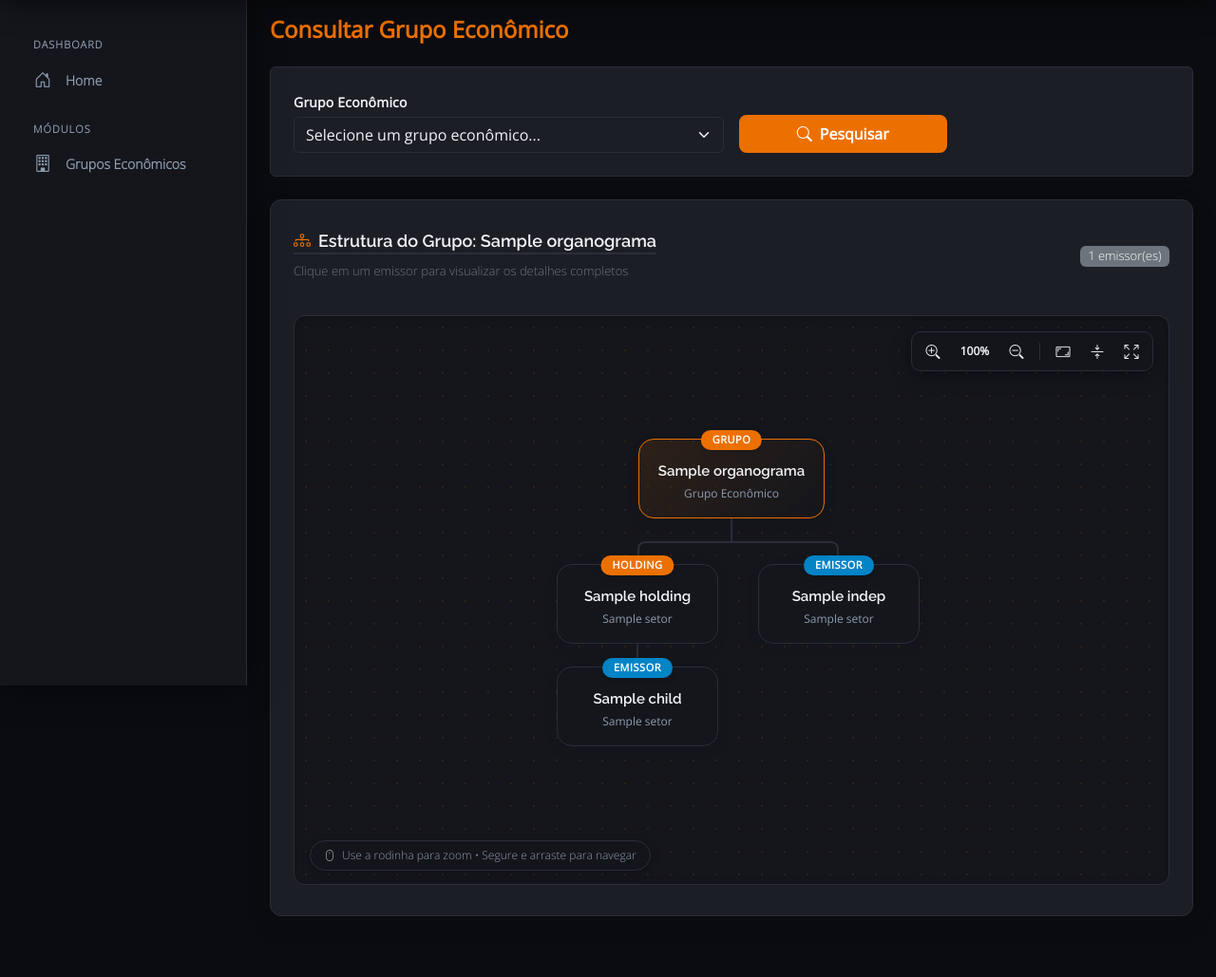
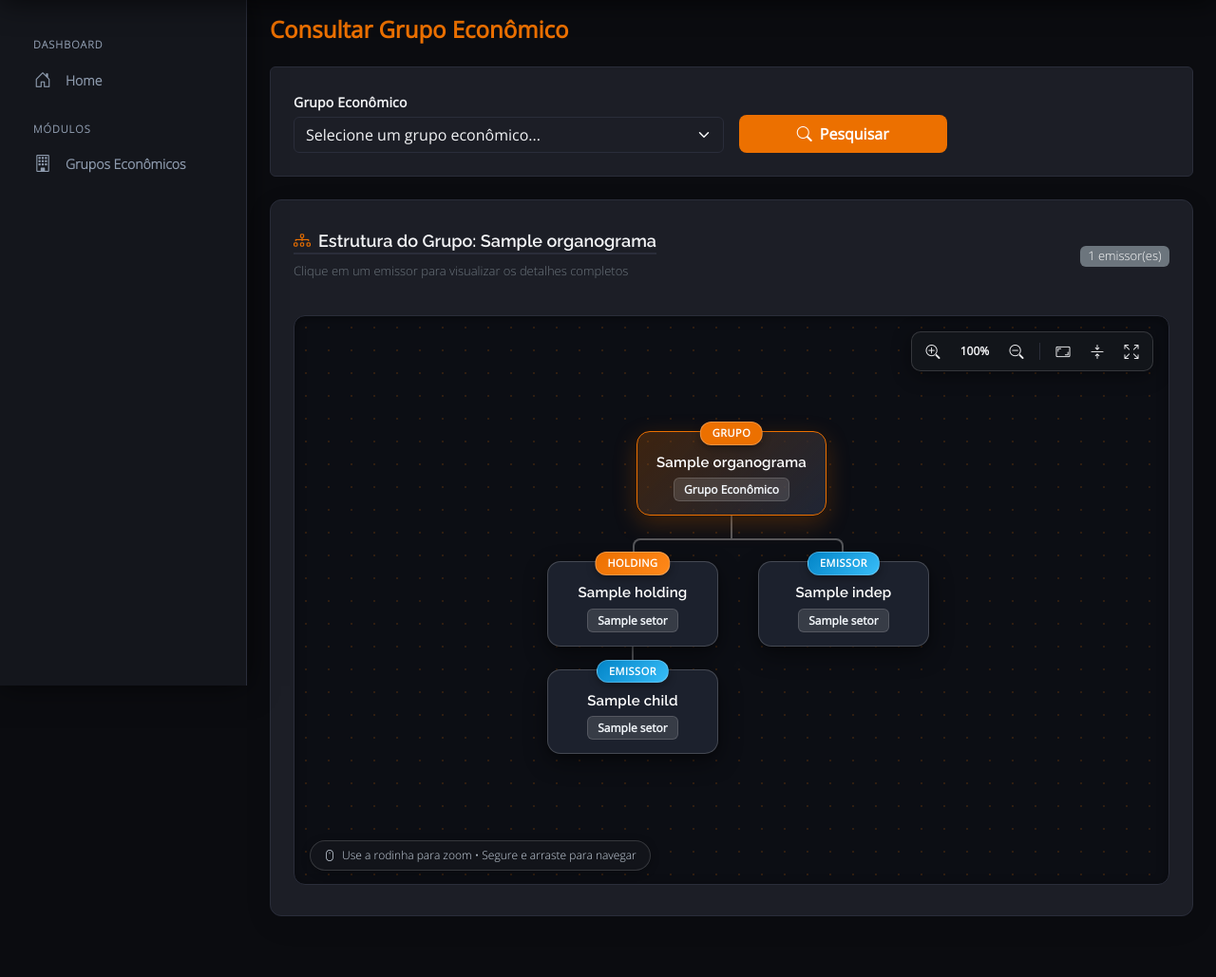
Before and after one commit to henrpro/app-credit-risk-system-frontend, a Flask app: template src/blueprints/grupos_economicos/templates/grupos_economicos_consultar.html in a window 1280 px wide. Shown: the part 78-1107 px from the top of the page at 95% size. Run offline with Flask 3, Linux system fonts and the light colour scheme; the template is opened without the code that fills it: most values are stand-ins (such as "Sample title", 1, 10 or a date in 2020); parts of the project's set-up code (start-up, migrations or seed data) failed here and were passed over; some libraries are stand-ins or nearby versions.

Commit message:
feat: add interactive economic group visualization and consulting dashboard

```diff
--- a/src/blueprints/grupos_economicos/static/css/grupos_economicos.css
+++ b/src/blueprints/grupos_economicos/static/css/grupos_economicos.css
@@ -273,20 +273,20 @@
   position: relative;
   width: 100%;
   height: 600px;
-  background-color: var(--color-bg-secondary);
-  background-image: radial-gradient(rgba(236, 112, 0, 0.12) 1.2px, transparent 1.2px);
+  background-color: #0c0e14;
+  background-image: radial-gradient(rgba(236, 112, 0, 0.16) 1.2px, transparent 1.2px);
   background-size: 24px 24px;
   border: 1.5px solid var(--color-border);
   border-radius: 12px;
   overflow: hidden;
-  box-shadow: inset 0 2px 10px rgba(0, 0, 0, 0.25);
+  box-shadow: inset 0 2px 12px rgba(0, 0, 0, 0.35);
   transition: all 0.3s ease;
 }
 
 [data-theme="light"] .org-viewport-container {
-  background-color: #f8fafc;
-  background-image: radial-gradient(rgba(236, 112, 0, 0.15) 1.2px, transparent 1.2px);
-  box-shadow: inset 0 2px 8px rgba(0, 0, 0, 0.06);
+  background-color: #f1f5f9;
+  background-image: radial-gradient(rgba(236, 112, 0, 0.18) 1.2px, transparent 1.2px);
+  box-shadow: inset 0 2px 8px rgba(0, 0, 0, 0.08);
 }
 
 .org-viewport-container.is-fullscreen {
@@ -309,17 +309,18 @@
   display: flex;
   align-items: center;
   gap: 4px;
-  background: rgba(20, 22, 28, 0.88);
+  background: rgba(20, 22, 28, 0.92);
   backdrop-filter: blur(10px);
   -webkit-backdrop-filter: blur(10px);
-  border: 1px solid var(--color-border);
+  border: 1px solid rgba(255, 255, 255, 0.15);
   border-radius: 10px;
   padding: 4px 6px;
   box-shadow: 0 4px 20px rgba(0, 0, 0, 0.4);
 }
 
 [data-theme="light"] .org-controls-bar {
-  background: rgba(255, 255, 255, 0.92);
+  background: rgba(255, 255, 255, 0.94);
+  border-color: #cbd5e1;
   box-shadow: 0 4px 15px rgba(0, 0, 0, 0.1);
 }
 
@@ -374,20 +375,22 @@
   z-index: 30;
   font-size: 12px;
   font-weight: 500;
-  color: var(--color-text-muted);
-  background: rgba(20, 22, 28, 0.85);
+  color: #cbd5e1;
+  background: rgba(20, 22, 28, 0.88);
   backdrop-filter: blur(8px);
   -webkit-backdrop-filter: blur(8px);
   padding: 6px 14px;
   border-radius: 20px;
-  border: 1px solid var(--color-border);
+  border: 1px solid rgba(255, 255, 255, 0.15);
   pointer-events: none;
-  box-shadow: 0 2px 10px rgba(0, 0, 0, 0.25);
+  box-shadow: 0 2px 10px rgba(0, 0, 0, 0.3);
   user-select: none;
 }
 
 [data-theme="light"] .org-pan-help-badge {
-  background: rgba(255, 255, 255, 0.88);
+  color: #475569;
+  background: rgba(255, 255, 255, 0.9);
+  border-color: #cbd5e1;
   box-shadow: 0 2px 8px rgba(0, 0, 0, 0.08);
 }
 
@@ -442,12 +445,13 @@
   align-items: center;
 }
 
+/* Linhas conectoras com alto contraste */
 .org-tree li::before, .org-tree li::after {
   content: '';
   position: absolute;
   top: 0;
   right: 50%;
-  border-top: 2px solid var(--color-border);
+  border-top: 2px solid rgba(255, 255, 255, 0.3);
   width: 50%;
   height: 24px;
 }
@@ -455,7 +459,7 @@
 .org-tree li::after {
   right: auto;
   left: 50%;
-  border-left: 2px solid var(--color-border);
+  border-left: 2px solid rgba(255, 255, 255, 0.3);
 }
 
 .org-tree li:only-child::after, .org-tree li:only-child::before {
@@ -471,7 +475,7 @@
 }
 
 .org-tree li:last-child::before {
-  border-right: 2px solid var(--color-border);
+  border-right: 2px solid rgba(255, 255, 255, 0.3);
   border-radius: 0 8px 0 0;
 }
 
@@ -484,86 +488,145 @@
   position: absolute;
   top: 0;
   left: 50%;
-  border-left: 2px solid var(--color-border);
+  border-left: 2px solid rgba(255, 255, 255, 0.3);
   width: 0;
   height: 24px;
   transform: translateX(-50%);
 }
 
+[data-theme="light"] .org-tree li::before,
+[data-theme="light"] .org-tree li::after,
+[data-theme="light"] .org-tree li:last-child::before,
+[data-theme="light"] .org-tree ul ul::before {
+  border-color: #94a3b8;
+}
+
+/* Nós do Organograma com alto contraste */
 .org-node {
-  background-color: var(--color-bg-secondary);
-  border: 1.5px solid var(--color-border);
-  border-radius: 16px;
-  padding: 18px 20px;
-  min-width: 170px;
-  max-width: 220px;
-  box-shadow: 0 4px 15px rgba(0, 0, 0, 0.06);
-  display: inline-block;
+  background-color: #1c212d;
+  border: 1.5px solid rgba(255, 255, 255, 0.18);
+  border-radius: 14px;
+  padding: 16px 18px 14px 18px;
+  min-width: 180px;
+  max-width: 240px;
+  box-shadow: 0 8px 24px rgba(0, 0, 0, 0.45), 0 2px 6px rgba(0, 0, 0, 0.25);
+  display: inline-flex;
+  flex-direction: column;
+  align-items: center;
+  justify-content: center;
   position: relative;
   z-index: 2;
   text-align: center;
   cursor: pointer;
   transition: all 0.25s cubic-bezier(0.4, 0, 0.2, 1);
-  color: var(--color-text-main);
+  color: #ffffff;
   outline: none;
 }
 
+[data-theme="light"] .org-node {
+  background-color: #ffffff;
+  border: 1.5px solid #cbd5e1;
+  color: #0f172a;
+  box-shadow: 0 6px 20px rgba(0, 0, 0, 0.08), 0 2px 6px rgba(0, 0, 0, 0.04);
+}
+
 .org-node:hover {
-  background-color: var(--color-bg-card);
+  background-color: #242b3b;
   border-color: var(--color-accent);
-  box-shadow: 0 6px 20px rgba(236, 112, 0, 0.25);
+  box-shadow: 0 10px 30px rgba(236, 112, 0, 0.35);
+  transform: translateY(-3px);
+}
+
+[data-theme="light"] .org-node:hover {
+  background-color: #ffffff;
+  border-color: var(--color-accent);
+  box-shadow: 0 10px 25px rgba(236, 112, 0, 0.22);
   transform: translateY(-3px);
 }
 
 .org-node.root-node {
   border-color: var(--color-accent);
-  background: linear-gradient(135deg, rgba(236, 112, 0, 0.12) 0%, var(--color-bg-secondary) 100%);
-  min-width: 190px;
+  background: linear-gradient(135deg, rgba(236, 112, 0, 0.22) 0%, #202635 100%);
+  min-width: 200px;
+  box-shadow: 0 8px 25px rgba(236, 112, 0, 0.25), 0 2px 8px rgba(0, 0, 0, 0.4);
+}
+
+[data-theme="light"] .org-node.root-node {
+  border-color: var(--color-accent);
+  background: linear-gradient(135deg, rgba(236, 112, 0, 0.12) 0%, #ffffff 100%);
+  box-shadow: 0 8px 20px rgba(236, 112, 0, 0.2);
 }
 
 .org-badge {
   position: absolute;
-  top: -10px;
+  top: -11px;
   left: 50%;
   transform: translateX(-50%);
   background-color: var(--color-accent);
-  color: #fff;
+  color: #ffffff;
   font-size: 11px;
   font-weight: 700;
-  padding: 2px 12px;
+  padding: 3px 12px;
   border-radius: 12px;
   font-family: 'OpenSans-Regular', sans-serif;
   letter-spacing: 0.5px;
   text-transform: uppercase;
   white-space: nowrap;
-  box-shadow: 0 2px 6px rgba(0, 0, 0, 0.15);
+  box-shadow: 0 3px 8px rgba(0, 0, 0, 0.35);
+  border: 1px solid rgba(255, 255, 255, 0.25);
 }
 
 .org-badge.badge-holding {
-  background-color: #EC7000;
+  background: linear-gradient(135deg, #EC7000 0%, #FF881A 100%);
 }
 
 .org-badge.badge-emissor {
-  background-color: #0284c7;
+  background: linear-gradient(135deg, #0284c7 0%, #38bdf8 100%);
 }
 
 .org-badge.badge-independente {
-  background-color: #7c3aed;
+  background: linear-gradient(135deg, #7c3aed 0%, #a855f7 100%);
 }
 
 .org-title {
   font-family: 'Raleway-SemiBold', sans-serif;
   font-weight: 700;
-  color: var(--color-text-main);
+  color: #ffffff;
   font-size: 15px;
-  margin-top: 4px;
-  margin-bottom: 4px;
+  line-height: 1.35;
+  margin-top: 6px;
+  margin-bottom: 6px;
+  word-break: break-word;
+  letter-spacing: 0.2px;
+}
+
+[data-theme="light"] .org-title {
+  color: #0f172a;
+}
+
+/* Estilo do Setor com alto contraste e formato badge */
+.org-desc {
+  font-family: 'OpenSans-Regular', sans-serif;
+  font-size: 12px;
+  font-weight: 600;
+  color: #f1f5f9;
+  background: rgba(255, 255, 255, 0.12);
+  border: 1px solid rgba(255, 255, 255, 0.15);
+  border-radius: 6px;
+  padding: 4px 10px;
+  display: inline-block;
+  line-height: 1.25;
+  max-width: 100%;
   word-break: break-word;
 }
 
-.org-desc {
-  font-family: 'OpenSans-Regular', sans-serif;
-  font-size: 12px;
-  color: var(--color-text-muted);
-  line-height: 1.3;
+[data-theme="light"] .org-desc {
+  color: #1e293b;
+  background: #f1f5f9;
+  border-color: #cbd5e1;
 }
+
+.modal-detail-val {
+  color: var(--color-text-main) !important;
+  font-weight: 600;
+}
--- a/src/blueprints/grupos_economicos/static/js/grupos_economicos.js
+++ b/src/blueprints/grupos_economicos/static/js/grupos_economicos.js
@@ -650,9 +650,6 @@ document.addEventListener('DOMContentLoaded', function () {
         });
     }
 
-    // =========================================================================
-    // Lógica de Zoom, Pan (Arrastar) e Escala Automática do Organograma
-    // =========================================================================
     const orgContainer = document.getElementById('orgViewportContainer');
     const orgViewport = document.getElementById('orgTreeViewport');
     const orgContent = document.getElementById('orgTreeContent');
--- a/src/blueprints/grupos_economicos/templates/grupos_economicos_consultar.html
+++ b/src/blueprints/grupos_economicos/templates/grupos_economicos_consultar.html
@@ -151,23 +151,23 @@
       <div class="modal-body p-4">
         <div class="mb-3 d-flex justify-content-between align-items-center">
           <strong style="color: var(--color-text-main);">CNPJ:</strong>
-          <span id="modalEmissorCNPJ" class="text-muted"></span>
+          <span id="modalEmissorCNPJ" class="modal-detail-val"></span>
         </div>
         <div class="mb-3 d-flex justify-content-between align-items-center">
           <strong style="color: var(--color-text-main);">Setor:</strong>
-          <span id="modalEmissorSetor" class="text-muted"></span>
+          <span id="modalEmissorSetor" class="modal-detail-val"></span>
         </div>
         <div class="mb-3 d-flex justify-content-between align-items-center">
           <strong style="color: var(--color-text-main);">Subsetor:</strong>
-          <span id="modalEmissorSubsetor" class="text-muted"></span>
+          <span id="modalEmissorSubsetor" class="modal-detail-val"></span>
         </div>
         <div class="mb-3 d-flex justify-content-between align-items-center">
           <strong style="color: var(--color-text-main);">Emissor OC3:</strong>
-          <span id="modalEmissorOC3" class="text-muted"></span>
+          <span id="modalEmissorOC3" class="modal-detail-val"></span>
         </div>
         <div class="mb-4 d-flex justify-content-between align-items-center">
           <strong style="color: var(--color-text-main);">Emissor CRIMS:</strong>
-          <span id="modalEmissorCRIMS" class="text-muted"></span>
+          <span id="modalEmissorCRIMS" class="modal-detail-val"></span>
         </div>
 
         <h6 class="fw-bold mb-3" style="color: var(--color-text-main);"><i class="bi bi-file-earmark-text me-2" style="color: var(--color-accent);"></i>Papéis de Consumo</h6>
```
Also changed, not shown: src/blueprints/grupos_economicos/routes.py (+122 -120 lines).
